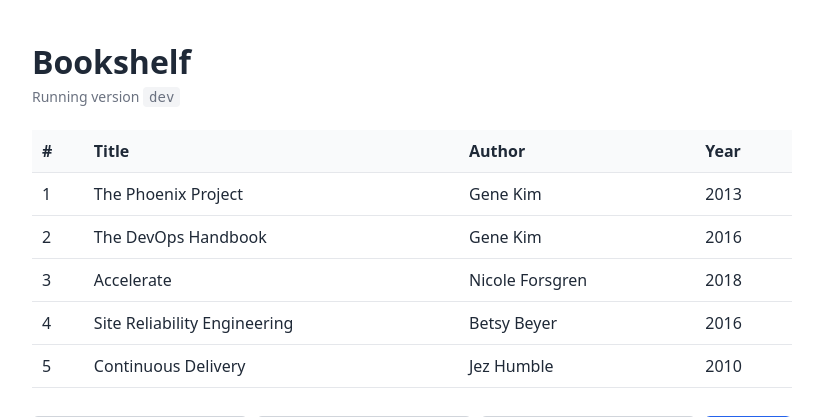
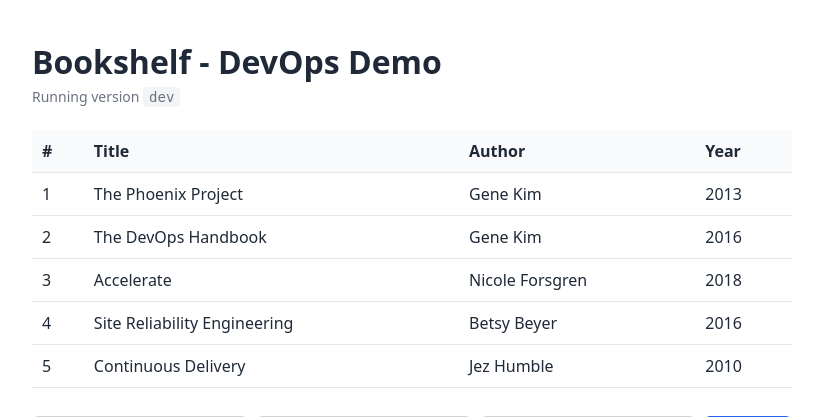
Before and after one commit to MuhammadQasimTahir/bookshelf-devops-demo, a Flask app: page / in a window 1280 px wide. Shown: the top 417 px of the page, without its empty margins (228-1051 px from the left). Run offline with Flask 3, Linux system fonts and the light colour scheme; data comes from the database, SQL or seed files in the repository; data that the repository does not hold is empty.

Commit message:
feat(ui): update page heading

```diff
--- a/templates/index.html
+++ b/templates/index.html
@@ -20,7 +20,7 @@
   </style>
 </head>
 <body>
-  <h1>Bookshelf</h1>
+  <h1>Bookshelf - DevOps Demo</h1>
   <div class="version">Running version <code>{{ version[:7] }}</code></div>
 
   {% if error %}
```
